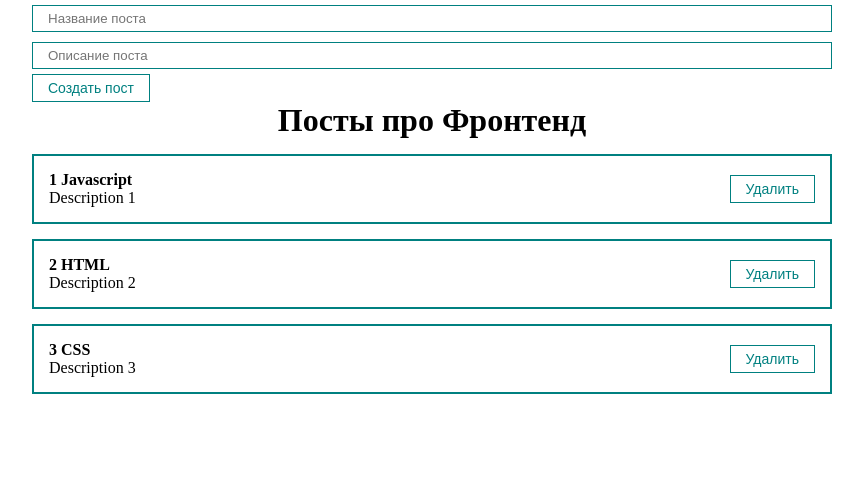
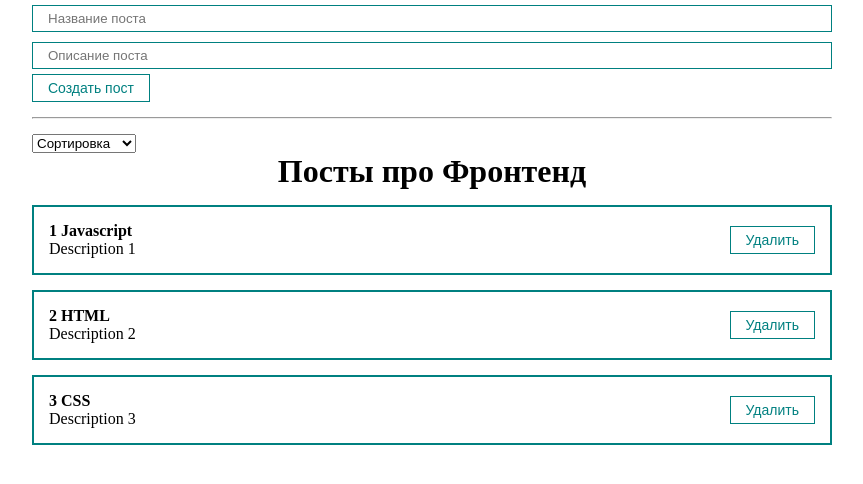
Before and after one commit to EugeneShatalin/react-Ulbi-TV, a React (Create React App) app: page / in a window 1280 px wide. Shown: the top 484 px of the page, without its empty margins (208-1071 px from the left). Built offline with nearby package versions, Linux system fonts and the light colour scheme.

Commit message:
feat: add post sorting

```diff
--- a/src/App.js
+++ b/src/App.js
@@ -4,6 +4,7 @@
 import Myinput from './components/UI/input/MyInput';
 import './styles/App.css';
 import PostForm from "./components/PostForm";
+import MySelect from "./components/UI/select/MySelect";
 
 
 function App() {
@@ -12,6 +13,7 @@
     { id: 2, title: 'HTML', body: 'Description 2' },
     { id: 3, title: 'CSS', body: 'Description 3' },
   ]);
+  const [selectedSort, setSelectedSort] = useState('');
 
     const createPost = (newPost) => {
         setPosts([...posts, newPost]);
@@ -21,11 +23,34 @@
         setPosts(posts.filter(p => p.id !== post.id));
     }
 
+    const sortPosts = (sort) => {
+        setSelectedSort(sort);
+        setPosts([...posts].sort((a, b) => a[sort].localeCompare(b[sort])))
+    }
+
 
   return (
     <div className="App">
       <PostForm create={createPost} />
-      <Postlist posts={posts} remove={removePost} title='Посты про Фронтенд' />
+        <hr style={{margin: '15px 0'}}/>
+        <div>
+            <MySelect
+                value={selectedSort}
+                onChange={sortPosts}
+                defaultValue='Сортировка'
+                options={[
+                    {value: 'title', name: 'По названию'},
+                    {value: 'body', name: 'По описанию'},
+                ]}
+            />
+        </div>
+        {posts.length
+            ?
+            <Postlist posts={posts} remove={removePost} title='Посты про Фронтенд' />
+            :
+            <h1 style={{textAlign: 'center'}}>Посты не найдены!</h1>
+        }
+
     </div>
   );
 }
--- /dev/null
+++ b/src/components/UI/select/MySelect.jsx
@@ -0,0 +1,19 @@
+import React from 'react';
+
+const MySelect = ({options, defaultValue, value, onChange}) => {
+    return (
+        <select
+            value={value}
+            onChange={e => onChange(e.target.value)}
+        >
+            <option disabled value="">{defaultValue}</option>
+            {options.map(option =>
+                <option key={option.value} value={option.value}>
+                    {option.name}
+                </option>
+            )}
+        </select>
+    );
+};
+
+export default MySelect;
```
Also changed, not shown: src/components/UI/select/MySelect.module.css (added).
